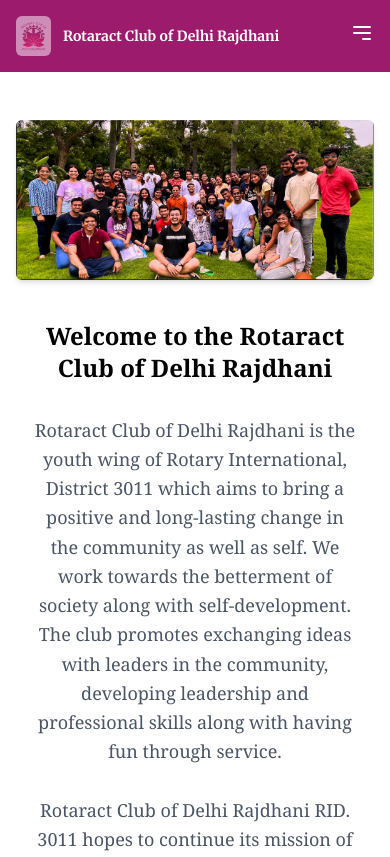
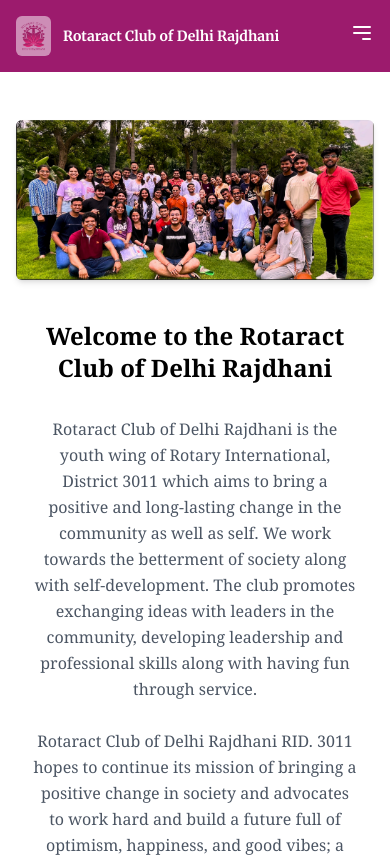
Before and after one commit to amanraghav78/RAC-Delhi-Rajdhani, a React (Create React App) app: page / in a window 390 px wide. Shown: the top 857 px of the page. Built offline with nearby package versions, Linux system fonts and the light colour scheme.

Commit message:
updated phone fonts

```diff
--- a/src/pages/Home.js
+++ b/src/pages/Home.js
@@ -18,7 +18,7 @@
       <h1 className="text-2xl md:text-4xl font-bold text-center my-8 font-serif">
         Welcome to the Rotaract Club of Delhi Rajdhani
       </h1>
-      <p className="text-center text-lg md:text-xl mb-8 px-4 md:px-8 lg:px-16 leading-relaxed text-gray-600 font-serif">
+      <p className="text-center text-base md:text-xl mb-8 px-4 md:px-8 lg:px-16 leading-relaxed text-gray-600 font-serif">
         Rotaract Club of Delhi Rajdhani is the youth wing of Rotary
         International, District 3011 which aims to bring a positive and
         long-lasting change in the community as well as self. We work towards
```
